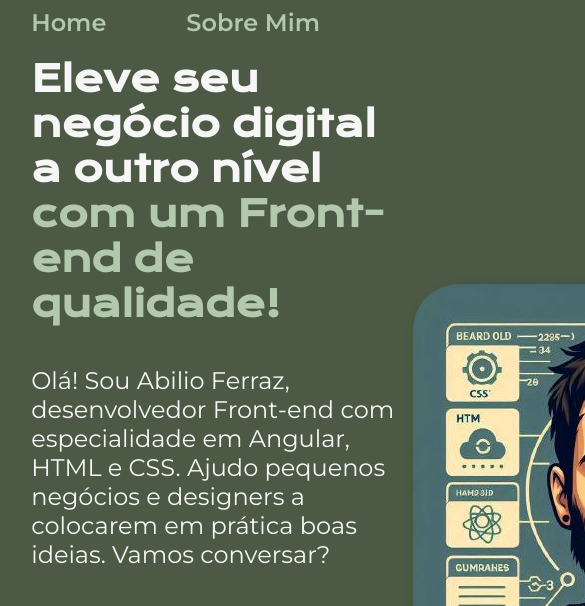
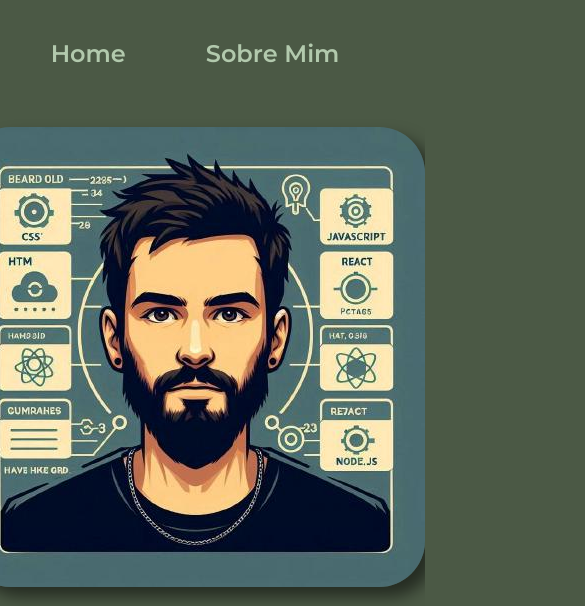
Before and after one commit to abilioferraz/portifolio-alura, a plain HTML site: page index.html in a window 390 px wide. Shown: the top 606 px of the page, 585 px wide, since content can reach past the window. Drawn offline with nearby package versions, Linux system fonts and the light colour scheme.

Commit message:
Atualizações de aula

```diff
--- a/styles/style.css
+++ b/styles/style.css
@@ -51,6 +51,8 @@ body{
     display: flex;
     align-items: center;
     justify-content: space-between;
+    gap: 82px;
+
 }
 
 .apresentacaoConteudo {
@@ -116,3 +118,26 @@ body{
     font-size: 24px;
     font-weight: 400;
 }
+
+@media (max-width: 1200px) {
+
+    .cabecalho {
+        padding: 10%;
+    }
+
+    .cabecalhoMenu {
+        justify-content: center;
+    }
+
+    .apresentacao {
+        flex-direction: column-reverse;
+        padding: 5%;
+    }
+
+    .apresentacaoConteudo {
+        width: auto;
+
+    }
+
+
+}
```
